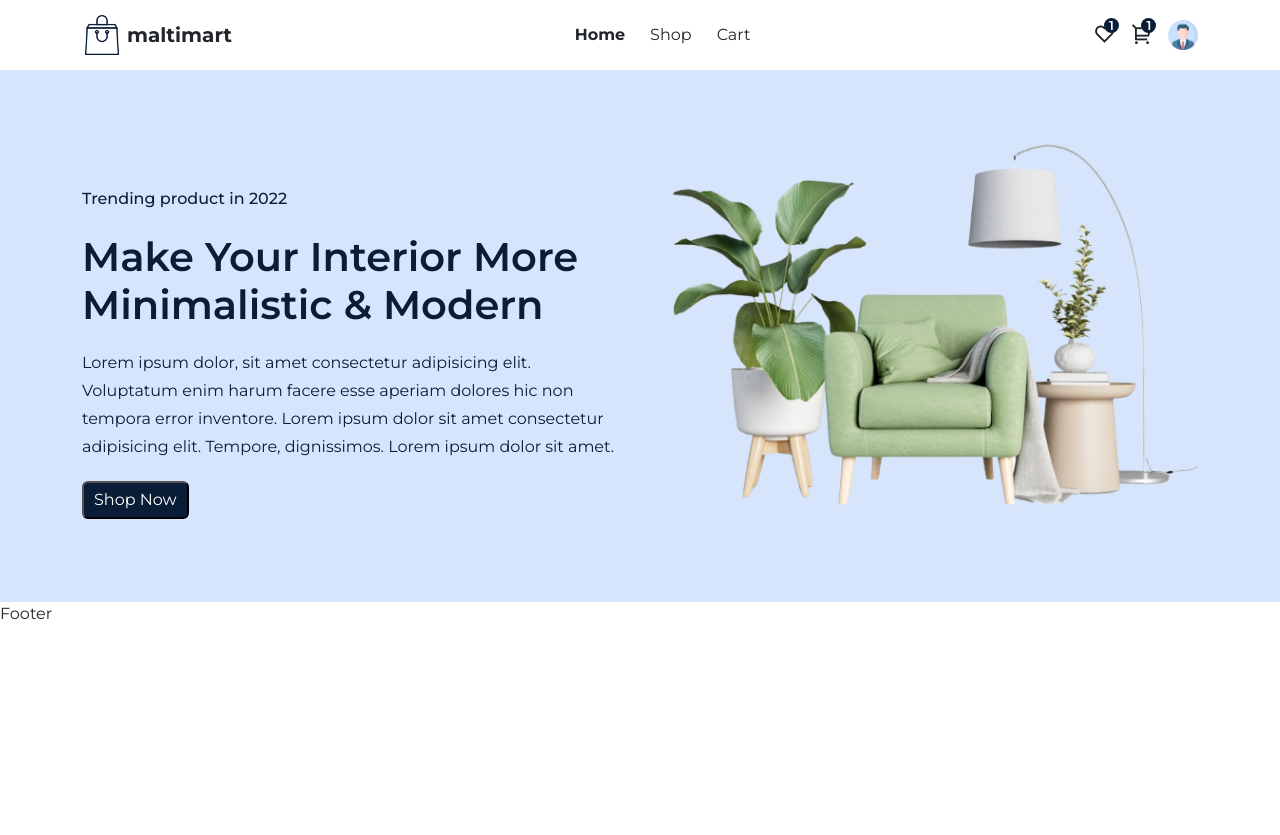
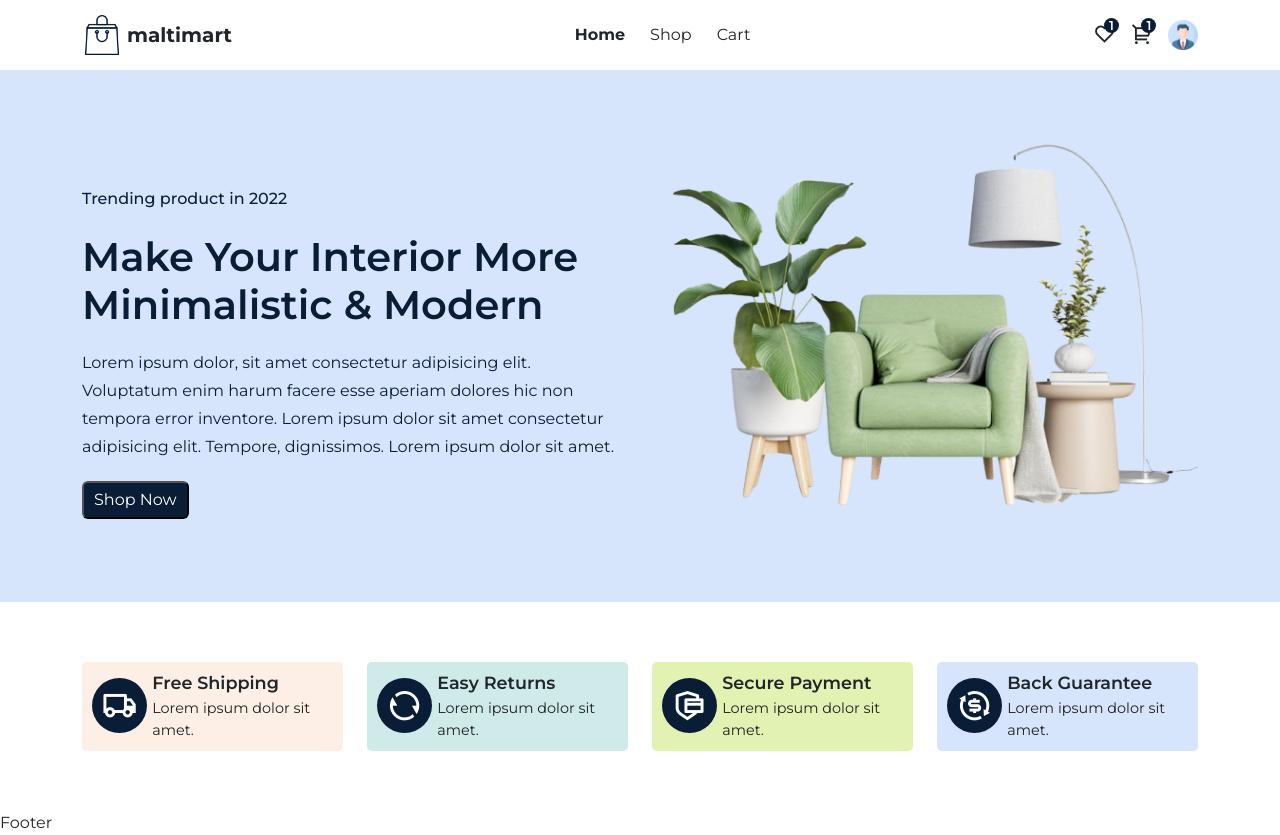
Before and after one commit to bikashroy120/Maltimart-ecommerce, a React (Create React App) app: page / in a window 1280 px wide. Before the commit the page ends 800 px from the top, so only its background shows below. Built offline with nearby package versions, Linux system fonts and the light colour scheme.

Commit message:
Servies add

```diff
--- /dev/null
+++ b/src/compononts/Services/Services.jsx
@@ -0,0 +1,29 @@
+import React from 'react'
+import { Container, Row, Col } from "reactstrap";
+import serviceData from '../../assets/data/serviceData'
+import './services.css'
+import {motion} from "framer-motion"
+
+const Services = () => {
+  return (
+    <section className='services'>
+        <Container>
+            <Row>
+                {serviceData.map((item,index)=>(
+                     <Col lg='3' md="4" key={index}>
+                     <motion.div whileHover={{scale : 1.1}} className="services_item" style={{background : `${item.bg}`}}>
+                         <span><i className={`${item.icon}`}></i></span>
+                         <div>
+                            <h3>{item.title}</h3>
+                            <p>{item.subtitle}</p>
+                         </div>
+                     </motion.div>
+                 </Col>
+                ))}
+            </Row>
+        </Container>
+    </section>
+  )
+}
+
+export default Services
--- /dev/null
+++ b/src/compononts/Services/services.css
@@ -0,0 +1,29 @@
+.services_item{
+    padding: 10px;
+    display: flex;
+    align-items: center;
+    justify-content: center;
+    border-radius: 5px;
+    cursor: pointer;
+    gap: 5px;
+}
+
+.services_item span i{
+    font-size: 2.2rem;
+    background-color: var(--primary-color);
+    padding: 10px;
+    color: #fff;
+    font-weight: 500;
+    border-radius: 50%;
+}
+
+.services_item div h3{
+    font-size: 1.1rem;
+    font-weight: 600;
+}
+
+.services_item div p{
+    font-size: 0.9rem;
+    color: #222;
+    margin-top: 5px;
+}
--- a/src/pages/Home.jsx
+++ b/src/pages/Home.jsx
@@ -3,6 +3,7 @@
 import { Container, Row, Col } from "reactstrap";
 import heroImg from "../assets/images/hero-img.png";
 import "../styles/home.css";
+import Services from "../compononts/Services/Services";
 
 const Home = () => {
   const year = new Date().getFullYear();
@@ -36,6 +37,7 @@
           </Row>
         </Container>
       </section>
+      <Services />
     </Helmet>
   );
 };
```
